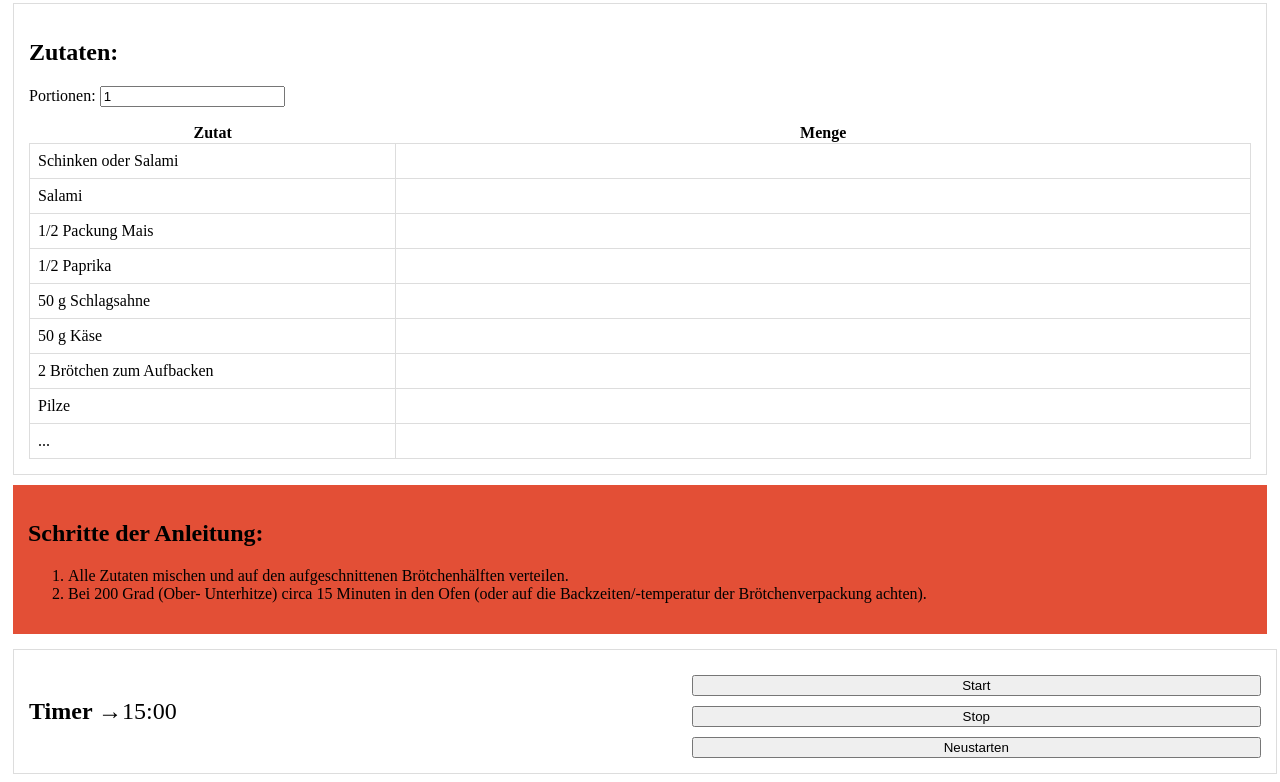
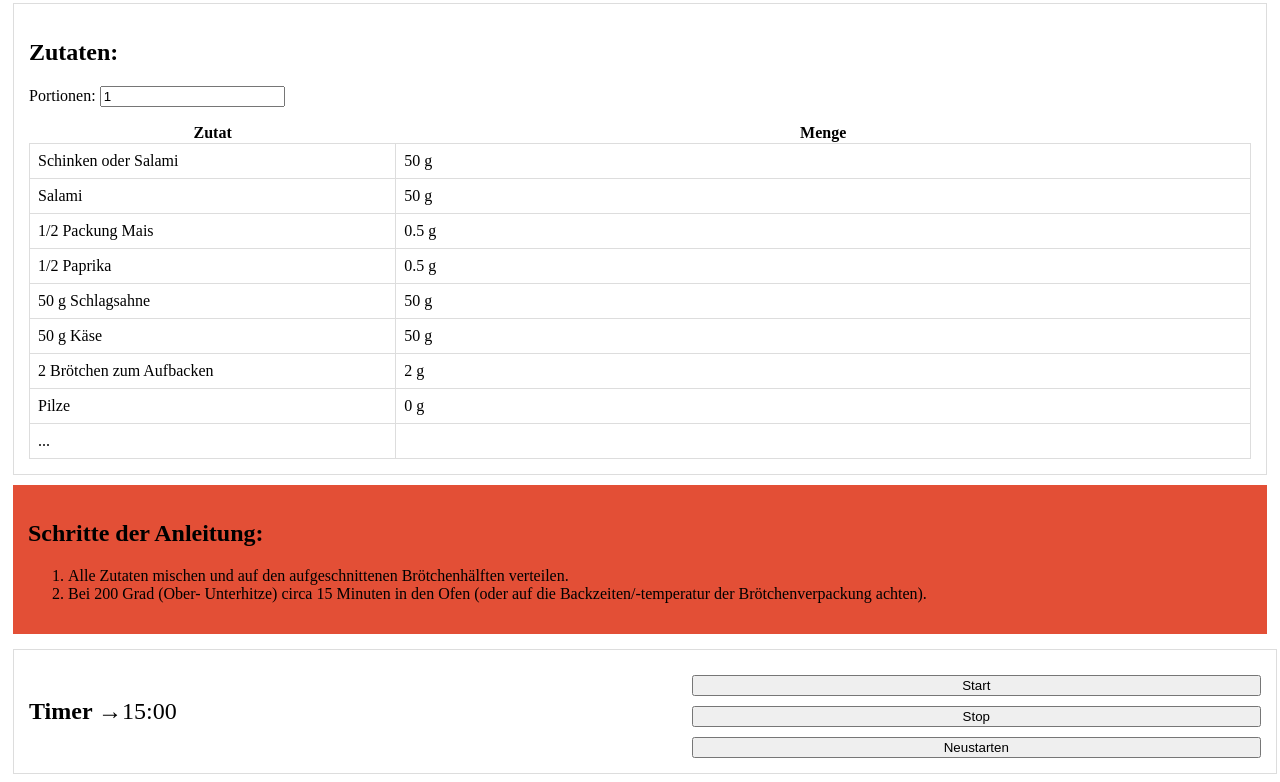
Before and after one commit to CarolinDupper/CarolinDupper.github.io, a plain HTML site: page kategorien/rezept_pizza/pizzabroetchen.html in a window 1280 px wide. Shown: the part 785-1567 px from the top of the page. Drawn offline with Linux system fonts and the light colour scheme.

Commit message:
Update pizzabroetchen.html

```diff
--- a/kategorien/rezept_pizza/pizzabroetchen.html
+++ b/kategorien/rezept_pizza/pizzabroetchen.html
@@ -36,35 +36,35 @@
                     </tr>
                     <tr>
                         <td>Schinken oder Salami</td>
-                        <td id="mengeSchinken"></td>
+                        <td id="menge1"></td>
                     </tr>
                     <tr>
                         <td>Salami</td>
-                        <td id="mengeSalami"></td>
+                        <td id="menge2"></td>
                     </tr>
                     <tr>
                         <td>1/2 Packung Mais</td>
-                        <td id="mengeMais"></td>
+                        <td id="menge3"></td>
                     </tr>
                     <tr>
                         <td>1/2 Paprika</td>
-                        <td id="mengePaprika"></td>
+                        <td id="menge4"></td>
                     </tr>
                     <tr>
                         <td>50 g Schlagsahne</td>
-                        <td id="mengeSchlagsahne"></td>
+                        <td id="menge5"></td>
                     </tr>
                     <tr>
                         <td>50 g Käse</td>
-                        <td id="mengeKaese"></td>
+                        <td id="menge6"></td>
                     </tr>
                     <tr>
                         <td>2 Brötchen zum Aufbacken</td>
-                        <td id="mengeBroetchen"></td>
+                        <td id="menge7"></td>
                     </tr>
                     <tr>
                         <td>Pilze</td>
-                        <td id="mengePilze"></td>
+                        <td id="menge8"></td>
                     </tr>
                     <tr>
                         <td>...</td>
@@ -109,7 +109,7 @@
                 const neueMenge = mengen[i] * portionen;
 
                 // Zutatenliste aktualisieren
-                document.getElementById(`menge${zutaten[i].replace(/ /g, "")}`).textContent = `${neueMenge} ${neueMenge === 1 ? 'Stück' : 'g'}`;
+                document.getElementById(`menge${i + 1}`).textContent = `${neueMenge} ${neueMenge === 1 ? 'Stück' : 'g'}`;
             }
         }
 
```
